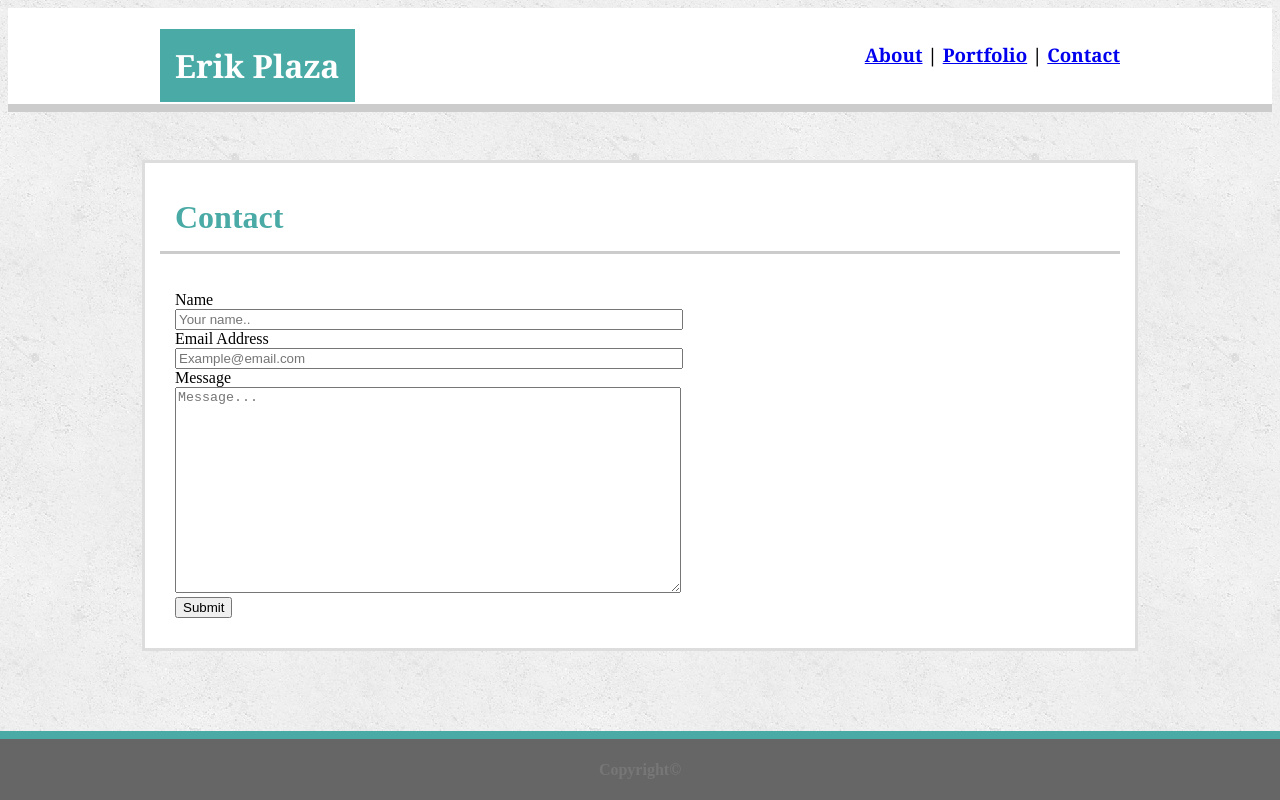
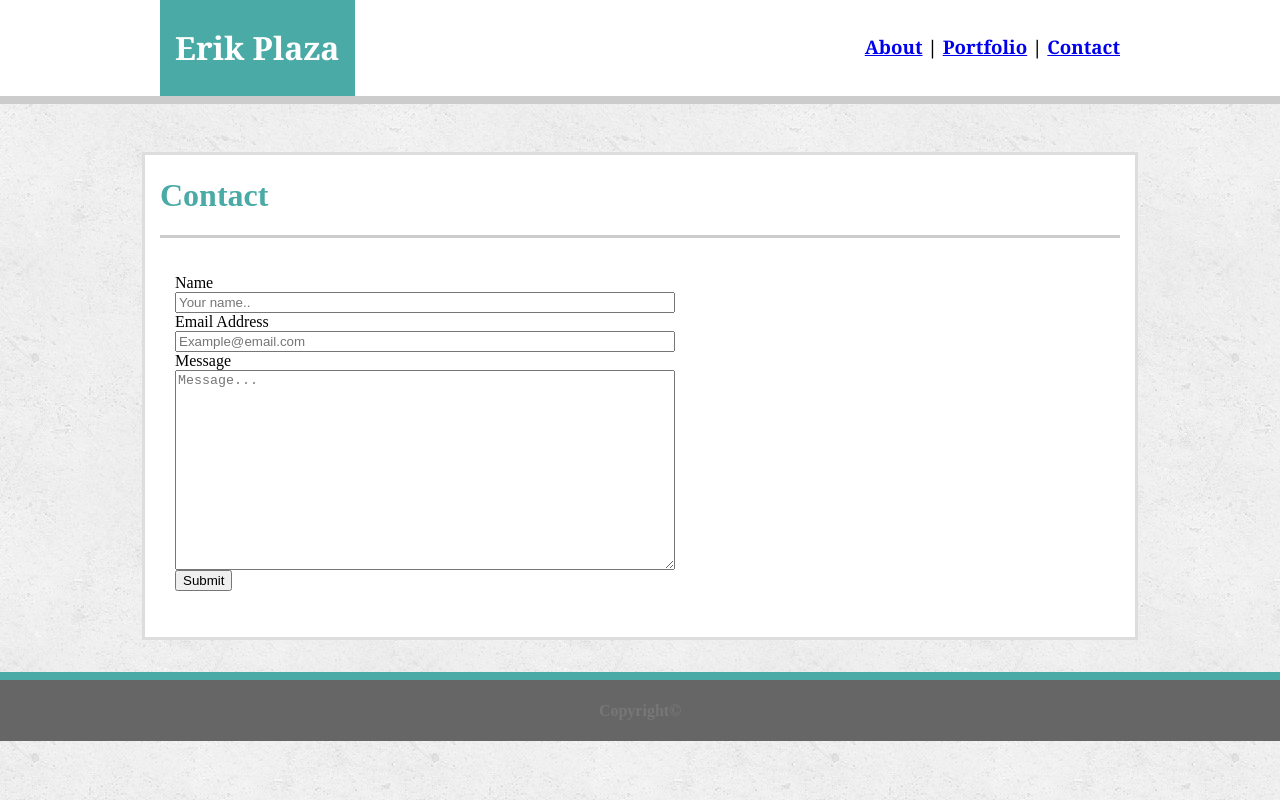
Before and after one commit to eplaza18/Basic-Portfolio, a plain HTML site: page contact.html in a window 1280 px wide. Drawn offline with Linux system fonts and the light colour scheme.

Commit message:
fixed some spacing issues with footer, and h1 tags

```diff
--- a/assets/css/style.css
+++ b/assets/css/style.css
@@ -1,5 +1,7 @@
 body {
-    background-image: url("../images/concrete_seamless.png")
+    background-image: url("../images/concrete_seamless.png");
+    margin: 0;
+    padding: 0;
 }
 /*Header*/
 header {
@@ -17,9 +19,10 @@ header {
 .hname {
     background: #4aaaa5;
     float: left;
-    padding: 15px;
-    margin-left: 0px;
+    padding: 0px 15px;
+    margin: 0;
     color: #ffffff;
+    line-height: 3em;
 }
 .hlinks {
     float: right;
@@ -34,13 +37,16 @@ header {
     border: solid #dddddd;
     background: #ffffff;
     padding: 0px 15px 15px 15px;
+    margin-bottom: 2em;
 
 }
 
 .aboutme h1 {
     color: #4aaaa5;
     border-bottom: solid #cccccc;
-    padding: 15px 15px 15px 15px;
+    line-height: 2.5em;
+    /* margin-left: 15px; */
+    margin-top: 0px;
 }
 
 img {
@@ -83,9 +89,8 @@ p {
 
 /*Footer*/
 .footer {
-    position: fixed;
+    position: absolute;
     left: 0;
-    bottom: 0;
     width: 100%;
     background: #666666;
     text-align: center;
--- a/contact.html
+++ b/contact.html
@@ -1,4 +1,4 @@
-    <!doctype html>
+    <!octype html>
 
     <head>
         <title>Contact Page</title>
@@ -17,9 +17,6 @@
                 </h3>
             </div>
         </header>
-
-        <div class="clearfix"></div>
-
             <div class="aboutme container">
                 <h1>Contact</h1>
 
@@ -43,4 +40,3 @@
             <h4>Copyright&#169</h4>
         </div>
     </body>
-    </html>
```
Also changed, not shown: index.html (+2 -2 lines), portfolio.html (+3 -2 lines).
